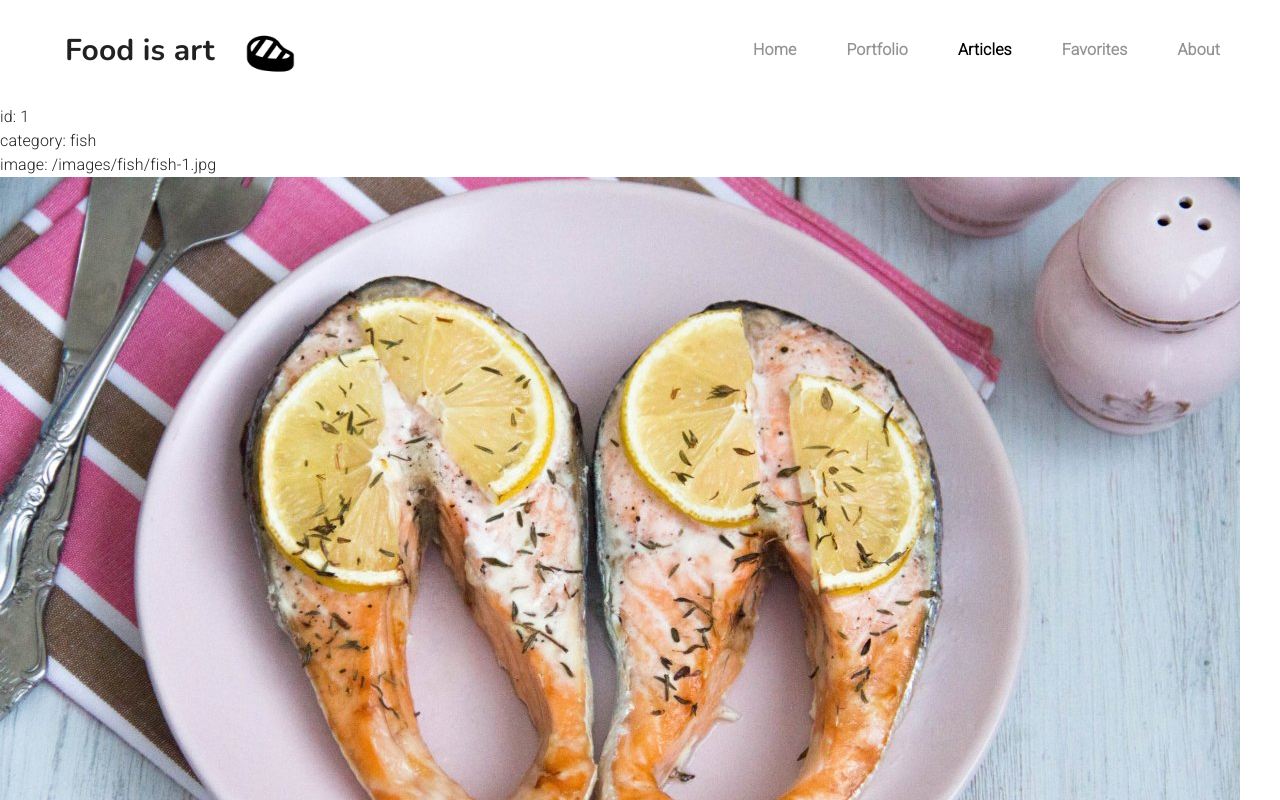
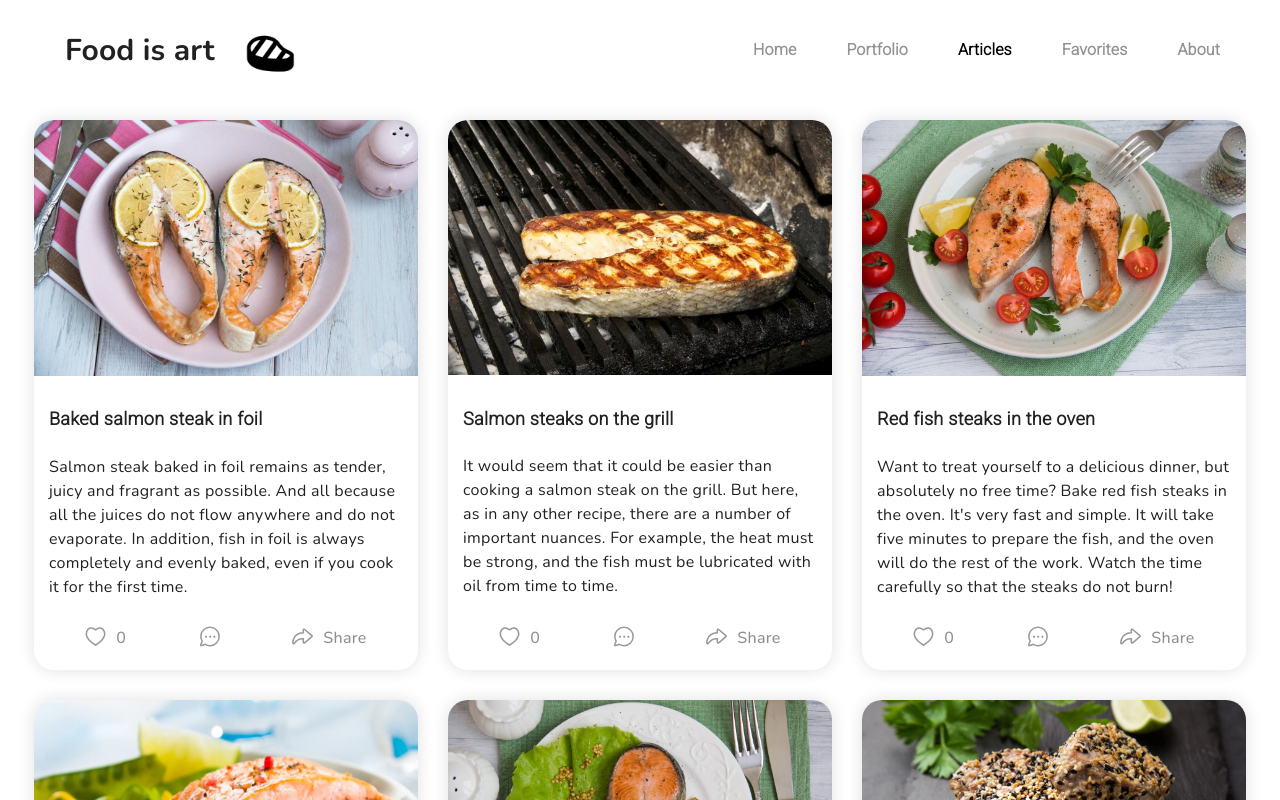
Before and after one commit to NikitOS-1/food-blog, a React (Create React App) app: page /articles in a window 1280 px wide. Shown: the top 800 px of the page. Built offline with nearby package versions, Linux system fonts and the light colour scheme.

Commit message:
add \\\\\refact

```diff
--- a/src/pages/Articals/ArticalItem/Artical.tsx
+++ /dev/null
@@ -1,21 +0,0 @@
-type Props = {
-  id: number;
-  category: string;
-  image: string;
-  title: string;
-  description: string;
-};
-
-const Artical = ({ id, category, image, title, description }: Props) => {
-  return (
-    <>
-      <div>id: {id}</div>
-      <div>category: {category}</div>
-      <div>image: {image}</div>
-      <img src={image} alt="art" />
-      <div>title: {title}</div>
-      <div>description: {description}</div>
-    </>
-  );
-};
-export default Artical;
--- a/src/pages/Articals/Articles.module.scss
+++ b/src/pages/Articals/Articles.module.scss
@@ -0,0 +1,6 @@
+.items {
+    display: flex;
+    align-items: center;
+    justify-content: center;
+    flex-wrap: wrap;
+}
--- a/src/pages/Articals/Articles.tsx
+++ b/src/pages/Articals/Articles.tsx
@@ -1,5 +1,6 @@
+import ArticalItem from "../../componets/ArticalItem/ArticalItem";
 import { ArticalsProps } from "../../state/articalsArray";
-import Artical from "./ArticalItem/Artical";
+import style from "./Articles.module.scss";
 
 type Props = {
   articalsState: {
@@ -13,10 +14,10 @@ type Props = {
 
 const Articals = ({ articalsState }: Props) => {
   return (
-    <>
+    <div className={style.items}>
       {articalsState.map(
         ({ id, category, image, title, description }: ArticalsProps, i) => (
-          <Artical
+          <ArticalItem
             key={i}
             id={id}
             category={category}
@@ -26,7 +27,7 @@ const Articals = ({ articalsState }: Props) => {
           />
         )
       )}
-    </>
+    </div>
   );
 };
 export default Articals;
```
Also changed, not shown: src/pages/Articals/ArticalItem/Artical.module.scss (deleted).
